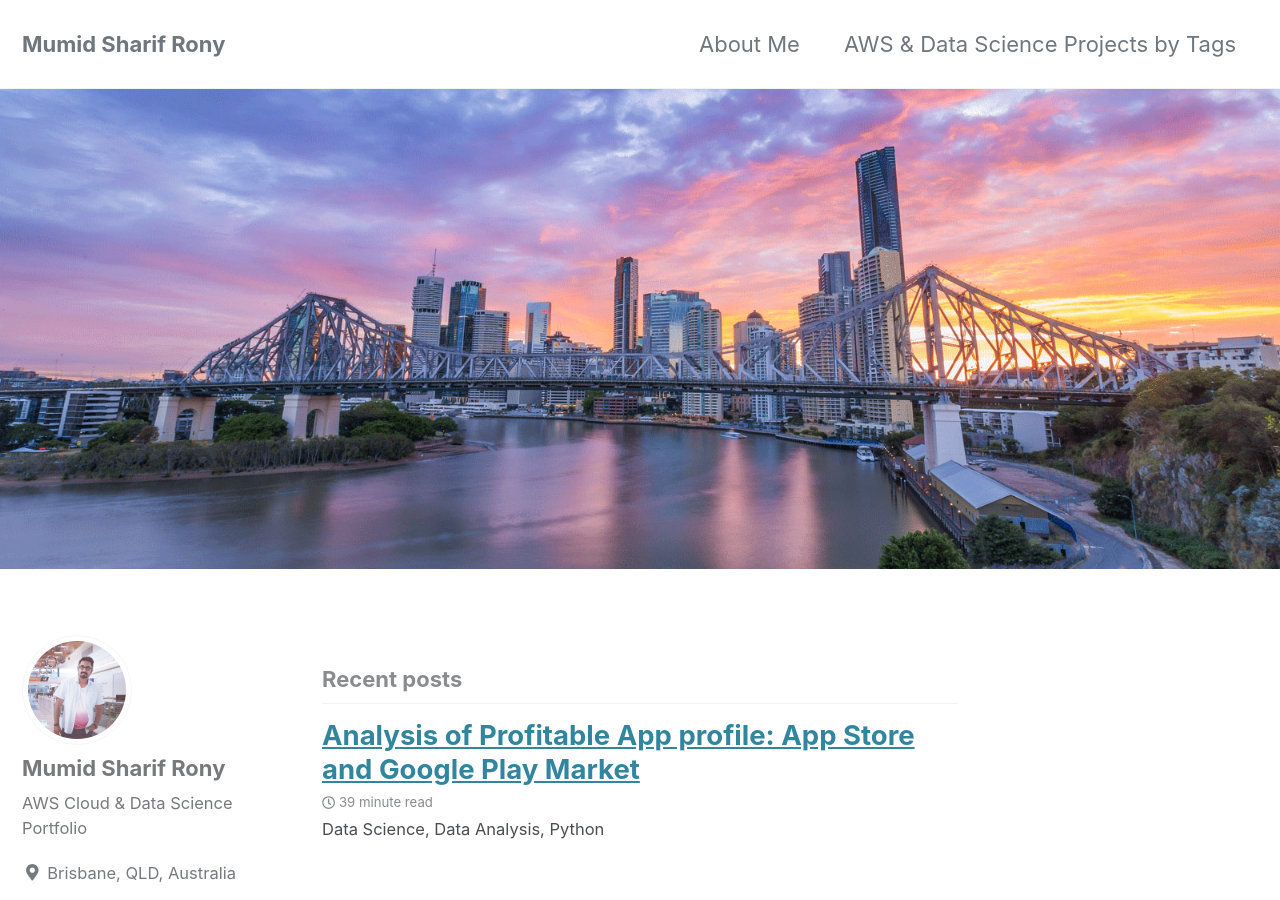
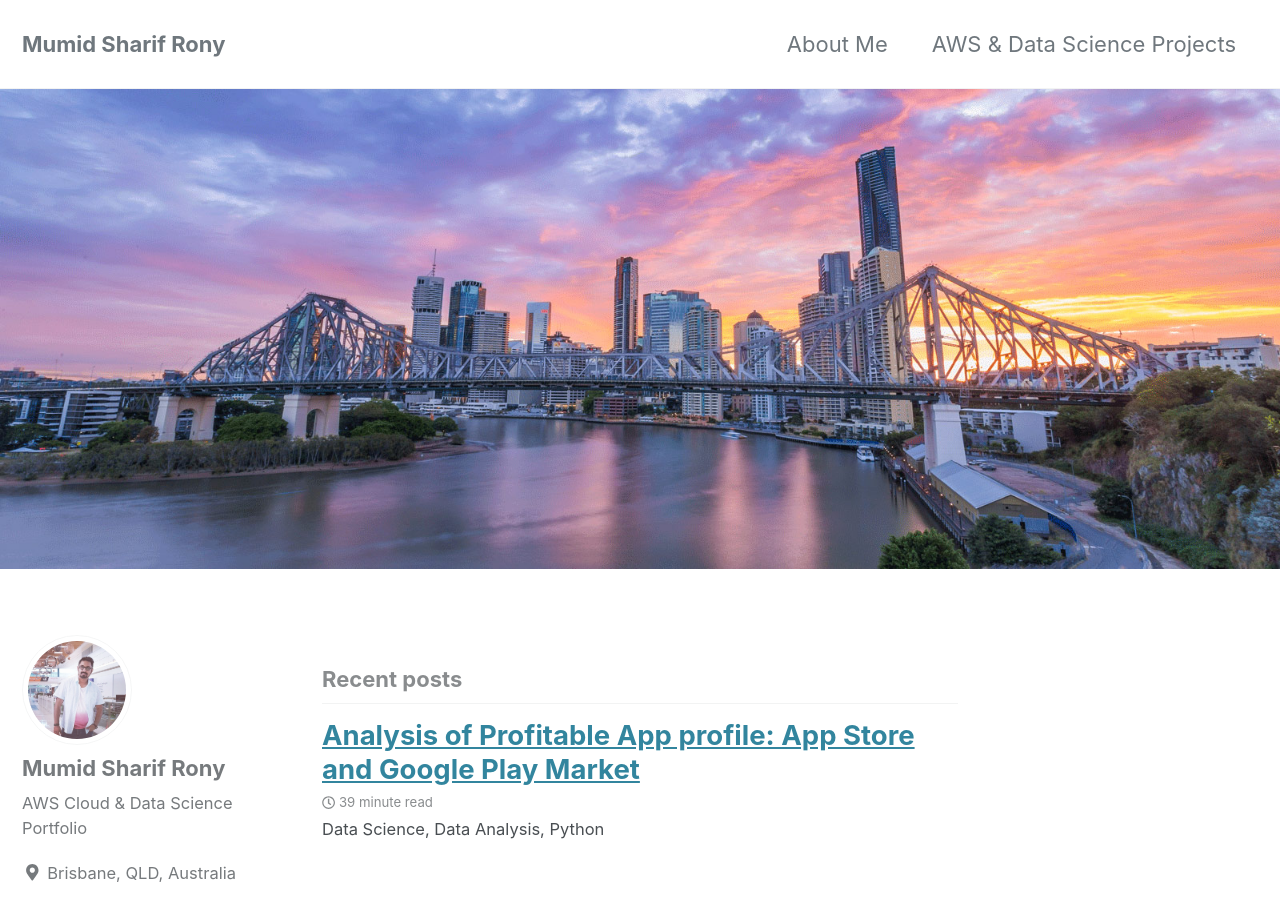
Before and after one commit to mumid/mumid.github.io, a Jekyll site: the page built from index.html, in a window 1280 px wide and 900 px high. Built offline with Jekyll 4.4.1, drawn with Linux system fonts in a browser that asks for light colours; cached includes are drawn as plain includes; nearby versions of some CDN libraries; the list of posts is cut into pages by our own code.

```diff
--- a/_data/navigation.yml
+++ b/_data/navigation.yml
@@ -2,7 +2,7 @@
 main:
   - title: "About Me"
     url: /about-me/
-  - title: "AWS & Data Science Projects by Tags"
+  - title: "AWS & Data Science Projects"
     url: /AWS-&-Data-Science-Projects/
   # - title: "About"
   #   url: https://mmistakes.github.io/minimal-mistakes/about/
```
